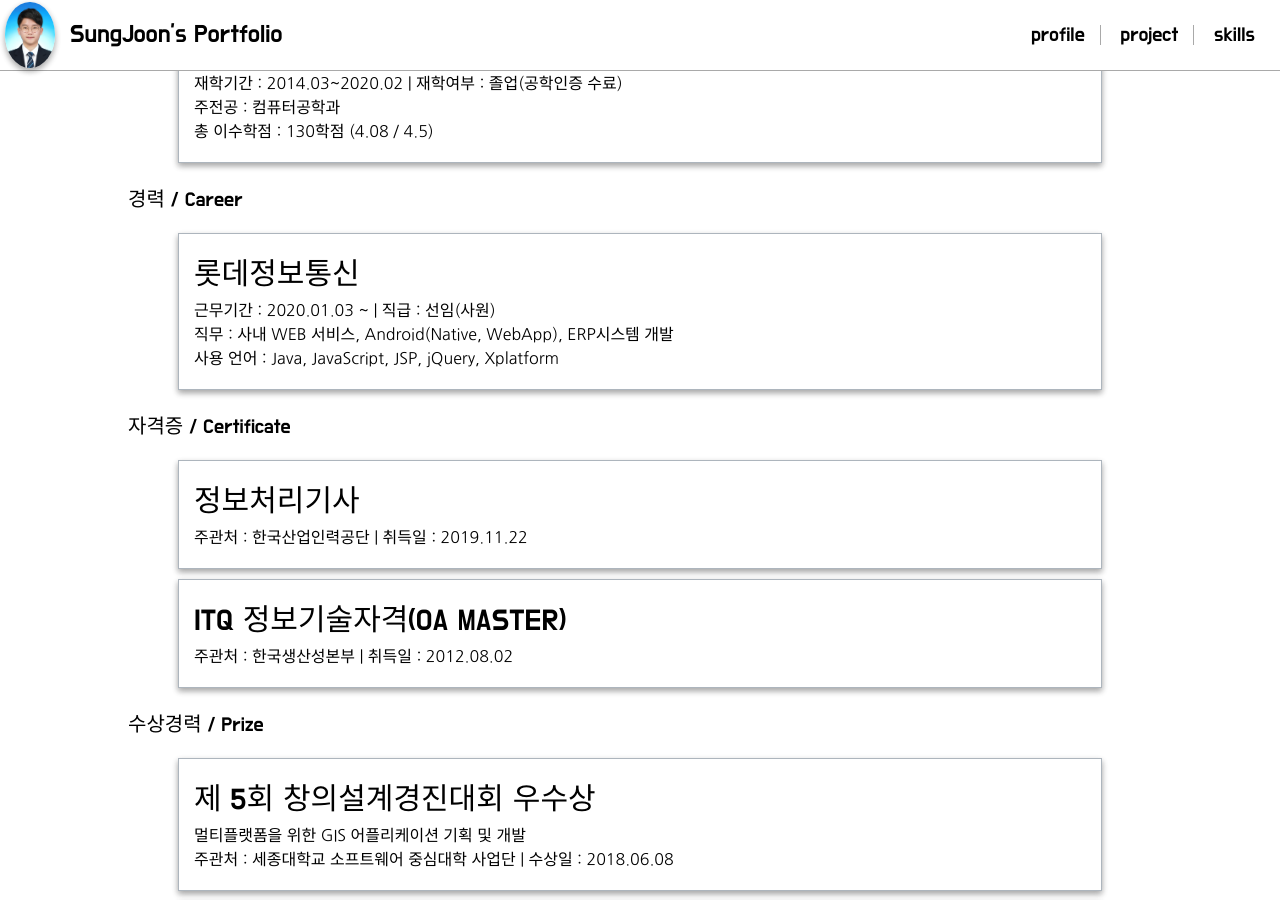
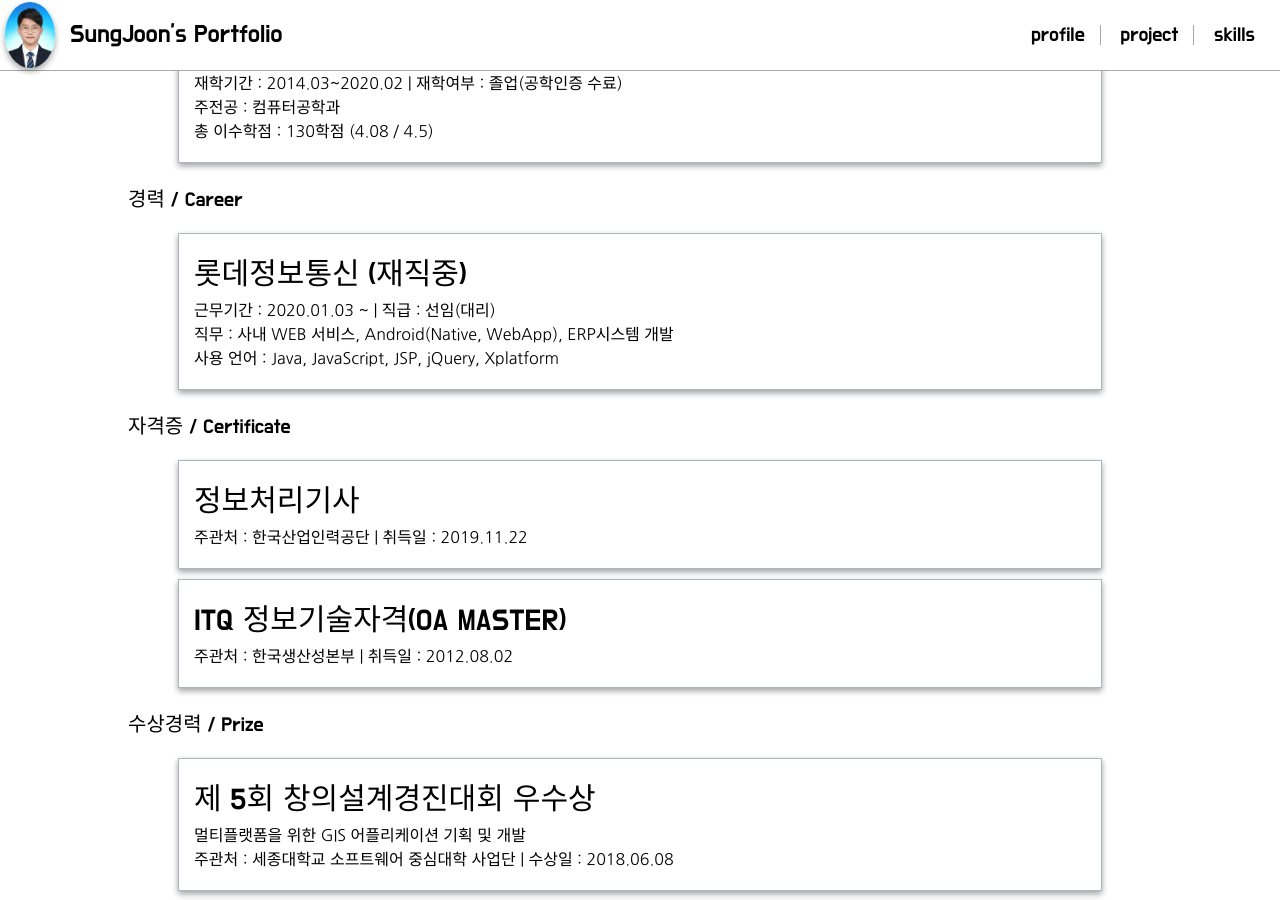
Before and after one commit to seosungjoon/seosungjoon.github.io, a Jekyll site: the page built from category/profile.html, in a window 1280 px wide and 900 px high, scrolled down 376 px. Built offline with Jekyll 4.4.1, drawn with Linux system fonts in a browser that asks for light colours; nearby versions of some CDN libraries.

Commit message:
23.04.23 수정
직급/업무 최신화

```diff
--- a/_data/profile.yml
+++ b/_data/profile.yml
@@ -14,11 +14,11 @@ education:
       average: 4.08
 
 career:
-  - name: 롯데정보통신
+  - name: 롯데정보통신 (재직중)
     place : 서울
     work_start : 2020.01.03
     work_end :
-    rank : 선임(사원)
+    rank : 선임(대리)
     job : 사내 WEB 서비스, Android(Native, WebApp), ERP시스템 개발
     skill : Java, JavaScript, JSP, jQuery, Xplatform
 
```
Also changed, not shown: 1 other file.
